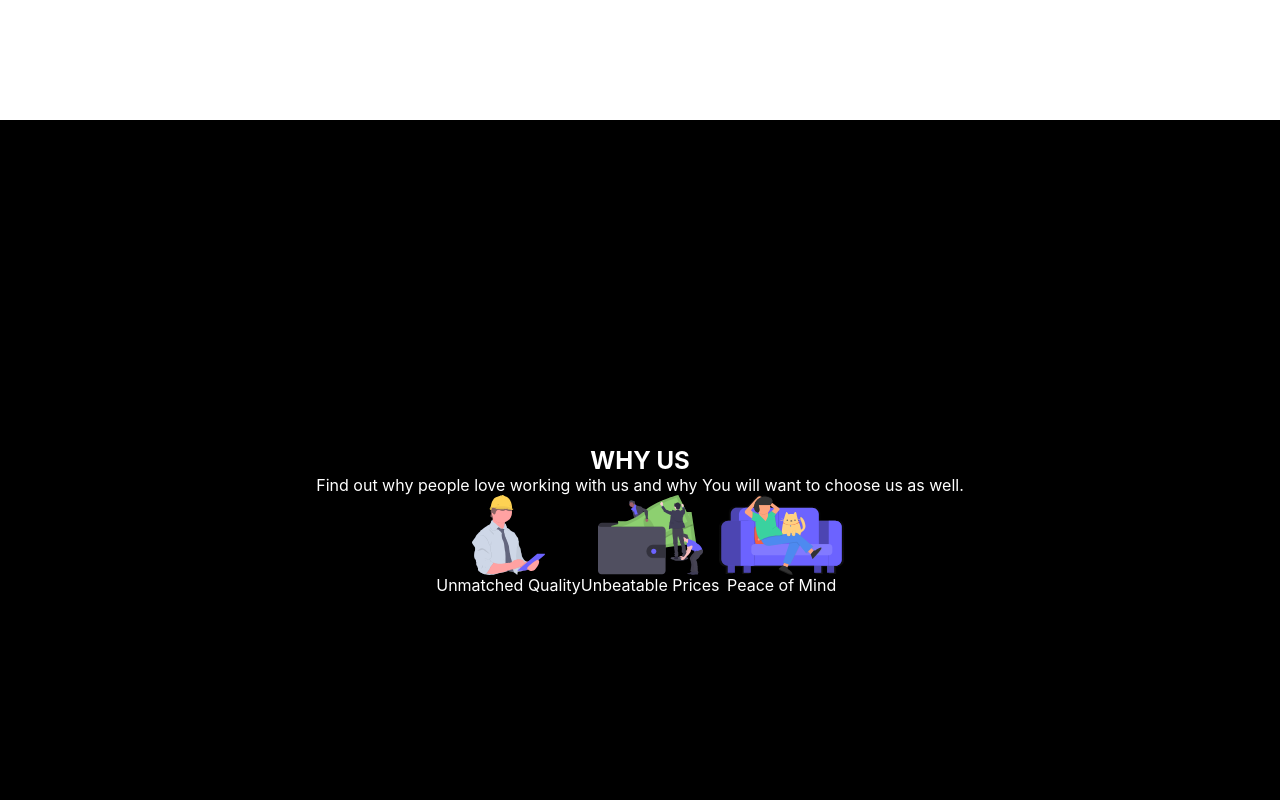
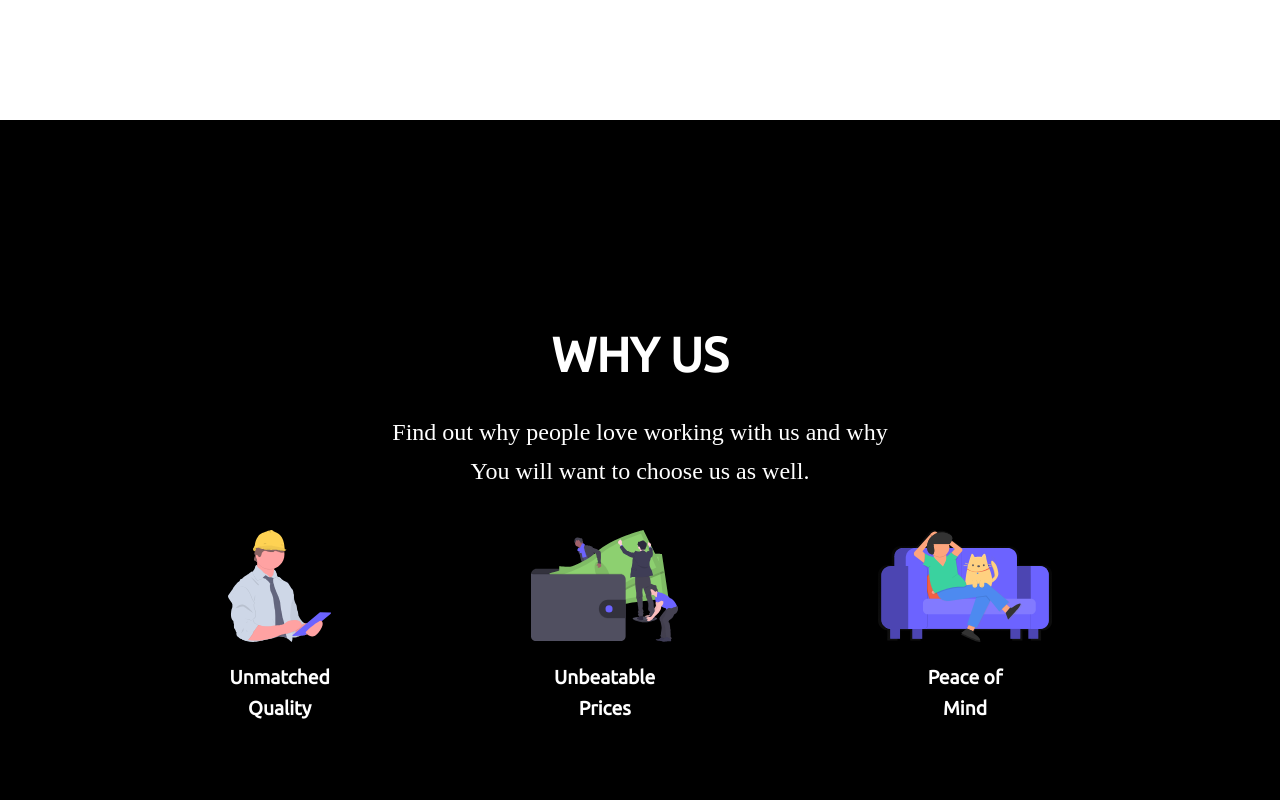
Before and after one commit to mianzegregory/premierthreelogistics, a React (Create React App) app: page / in a window 1280 px wide. Shown: the part 1480-2280 px from the top of the page. Built offline with nearby package versions, Linux system fonts and the light colour scheme.

Commit message:
Wh us section styling

```diff
--- a/src/pages/sections/Main.js
+++ b/src/pages/sections/Main.js
@@ -74,7 +74,8 @@ const Col = styled.div`
 const ContactBTN = styled.button`
   border-radius: 0.2rem;
   padding: 0.7rem 1rem;
-  border: solid 2px #31b0c9;
+  border: solid 2px;
+  border-color: #31b0c9;
   font-size: 1rem;
   font-weight: 600;
   text-decoration: none;
@@ -93,7 +94,8 @@ const ContactBTN = styled.button`
 const LearnMoreBTN = styled.button`
   border-radius: 0.2rem;
   padding: 0.7rem 1rem;
-  border: solid 2px #31b0c9;
+  border: solid 2px;
+  border-color: #31b0c9;
   font-size: 1rem;
   font-weight: 600;
   text-decoration: none;
--- a/src/pages/sections/Services.js
+++ b/src/pages/sections/Services.js
@@ -49,13 +49,12 @@ export default ServicesSection;
 
 //styles for the section
 const SectionWrapper = styled.section`
-  padding: 0 5%;
+  padding: 0 10%;
   width: 100vw;
   height: 100vh;
   display: flex;
   flex-direction: column;
   justify-content: center;
-  align-items: center;
   h2,
   p {
     text-align: center;
@@ -78,7 +77,6 @@ const SectionWrapper = styled.section`
     align-items: center;
     img {
       height: 7rem;
-      margin: 0 3rem;
     }
     .img_txt {
       display: flex;
--- a/src/pages/sections/WhyUS.js
+++ b/src/pages/sections/WhyUS.js
@@ -8,22 +8,37 @@ const WhyUsSection = () => {
   return (
     <SectionWrapper>
       <h2>WHY US</h2>
+      <br />
       <p>
-        Find out why people love working with us and why You will want to choose
-        us as well.
+        Find out why people love working with us and why
+        <br /> You will want to choose us as well.
       </p>
+      <br />
+      <br />
       <div className="img-row">
         <div className="img_txt">
           <img src={quality} alt="plane" />
-          <p>Unmatched Quality</p>
+          <br />
+          <p>
+            Unmatched <br />
+            Quality
+          </p>
         </div>
         <div className="img_txt">
           <img src={affordable} alt="plane" />
-          <p>Unbeatable Prices</p>
+          <br />
+          <p>
+            Unbeatable <br />
+            Prices
+          </p>
         </div>
         <div className="img_txt">
           <img src={peace_of_mind} alt="plane" />
-          <p>Peace of Mind</p>
+          <br />
+          <p>
+            Peace of <br />
+            Mind
+          </p>
         </div>
       </div>
     </SectionWrapper>
@@ -34,17 +49,27 @@ export default WhyUsSection;
 
 //styles for the section
 const SectionWrapper = styled.section`
-  padding: 0 5%;
+  padding: 0 10%;
   width: 100vw;
   height: 100vh;
   display: flex;
   flex-direction: column;
   justify-content: center;
-  align-items: center;
   background-color: #000;
   h2,
   p {
     color: #fff;
+    text-align: center;
+    line-height: 1.6;
+  }
+  h2 {
+    font-size: 3rem;
+    font-family: "Ubuntu";
+    font-weight: 600;
+  }
+  p {
+    font-size: 1.5rem;
+    font-family: open-sans;
   }
   * {
     background-color: transparent;
@@ -55,7 +80,7 @@ const SectionWrapper = styled.section`
     justify-content: space-around;
     align-items: center;
     img {
-      height: 5rem;
+      height: 7rem;
     }
     .img_txt {
       display: flex;
@@ -63,5 +88,10 @@ const SectionWrapper = styled.section`
       justify-content: center;
       align-items: center;
     }
+    p {
+      font-size: 1.2rem;
+      font-weight: 700;
+      font-family: "Ubuntu";
+    }
   }
 `;
```
Also changed, not shown: 1 other file (tests, documents, lock files or other folders).
